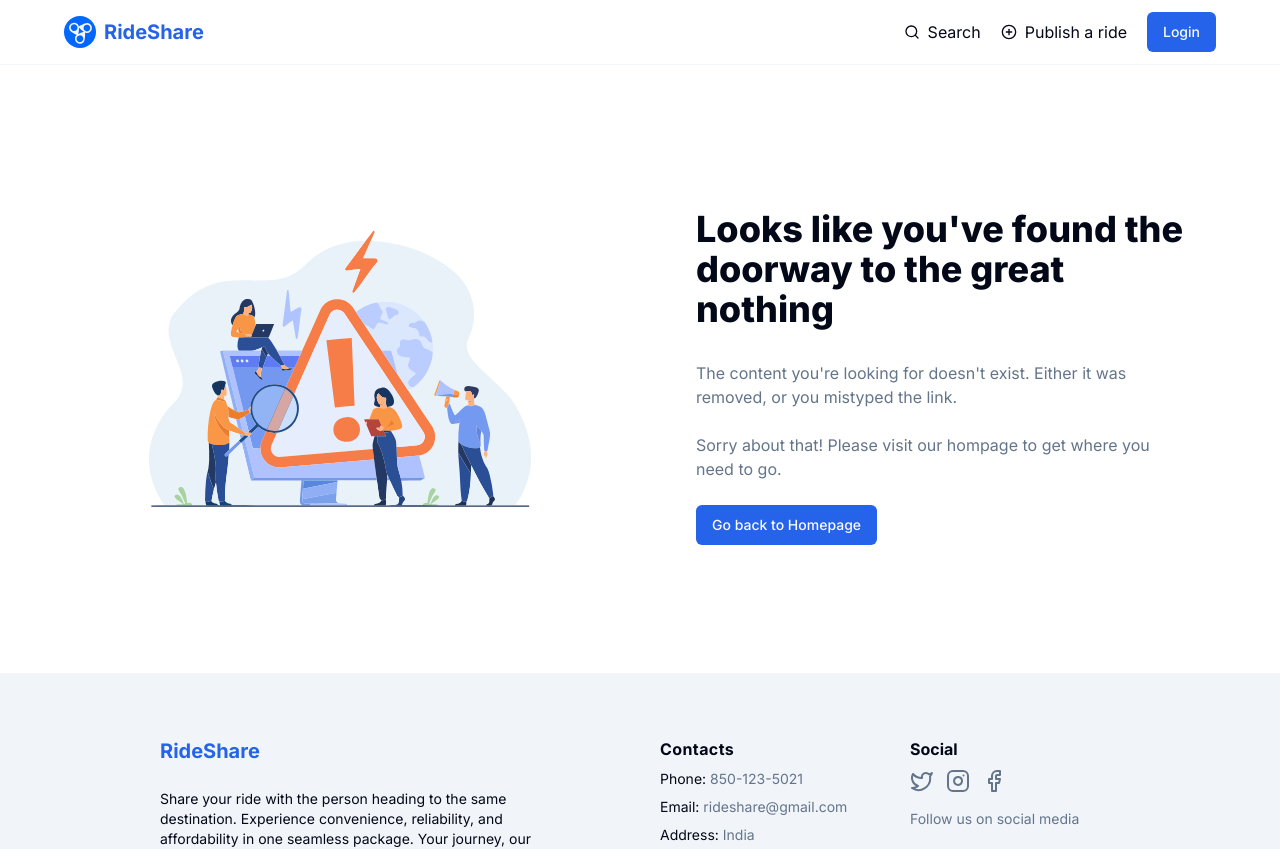
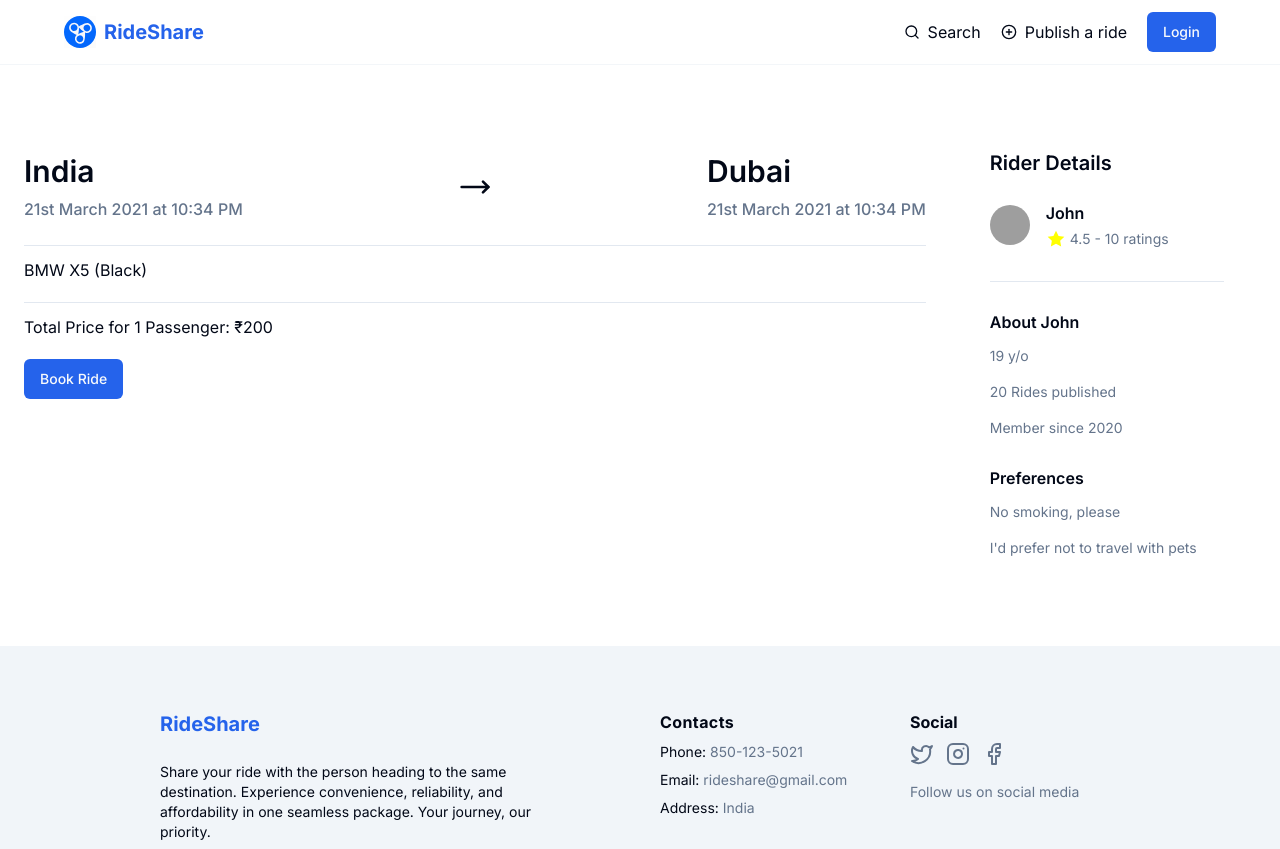
Before and after one commit to codinggita/ride_share, a React (Vite) app in the folder client/: page /ride/1 in a window 1280 px wide. Shown: the top 849 px of the page. Built offline with nearby package versions, Linux system fonts and the light colour scheme; grey boxes are pictures that could not be loaded.

Commit message:
Added ride detail page

```diff
--- a/client/src/App.jsx
+++ b/client/src/App.jsx
@@ -6,6 +6,7 @@ import OfferSeat from './pages/OfferSeat'
 import Footer from './components/Footer'
 import SearchPage from './pages/SearchPage'
 import Error from './pages/Error'
+import RideDetail from './pages/RideDetail'
 
 function App() {
 
@@ -17,6 +18,7 @@ function App() {
       <Route path="/*" element={<Error />} />
       <Route path="/search" element={<SearchPage />} />
       <Route path="/offer-seat" element={<OfferSeat />} />
+      <Route path="/ride/:rideId" element={<RideDetail />} />
     </Routes>
     <Footer />
     </>
--- /dev/null
+++ b/client/src/pages/RideDetail.jsx
@@ -0,0 +1,93 @@
+import { AlertDialog, AlertDialogAction, AlertDialogCancel, AlertDialogContent, AlertDialogDescription, AlertDialogFooter, AlertDialogHeader, AlertDialogTitle, AlertDialogTrigger } from "@/components/ui/alert-dialog"
+import { Avatar, AvatarFallback, AvatarImage } from "@/components/ui/avatar"
+import { Button } from "@/components/ui/button"
+import { Toaster } from "@/components/ui/sonner"
+import { MoveDown, MoveRight, Star } from "lucide-react"
+import { toast } from "sonner"
+
+const RideDetail = () => {
+  function handleBook(){
+    console.log('click')
+    toast("Your ride has been booked successfully", {
+      description: "Sunday, December 03, 2023 at 9:00 AM",
+    })
+  }
+  return (
+    <main className="pb-12 md:py-14 px-6 2xl:px-20 2xl:container 2xl:mx-auto">
+      <div className="flex flex-col gap-8 md:flex-row jusitfy-center w-full">
+        <div className="flex flex-col justify-start items-start gap-2 w-full">
+          <div className="flex flex-col sm:flex-row gap-4 justify-between sm:items-center w-full py-8 pb-4">
+            <div className="flex flex-col space-y-2 ">
+              <h1 className="text-3xl font-semibold leading-7 lg:leading-9">India</h1>
+              <p className="text-base font-medium leading-6 text-muted-foreground">21st March 2021 at 10:34 PM</p>
+            </div>
+            <MoveRight size={32} className="hidden sm:block"  />
+            <MoveDown size={32} className="block sm:hidden" />
+            <div className="flex flex-col space-y-2 ">
+              <h1 className="text-3xl font-semibold leading-7 lg:leading-9">Dubai</h1>
+              <p className="text-base font-medium leading-6 text-muted-foreground">21st March 2021 at 10:34 PM</p>
+            </div>
+          </div>
+          <div className="w-full py-3 border-t">
+            <span className="text-base">BMW X5 (Black)</span>
+          </div>
+          <div className="w-full py-3 border-t">
+            <span className="text-base">Total Price for 1 Passenger: ₹200</span>
+          </div>
+          <AlertDialog>
+            <AlertDialogTrigger>
+              <Button>Book Ride</Button>
+            </AlertDialogTrigger>
+            <AlertDialogContent>
+              <AlertDialogHeader>
+                <AlertDialogTitle>Confirm your booking</AlertDialogTitle>
+                <AlertDialogDescription>
+                  Are you sure to confirm your ride?
+                  This action will finalize your participation in the shared journey.
+                </AlertDialogDescription>
+              </AlertDialogHeader>
+              <AlertDialogFooter>
+                <AlertDialogCancel>Cancel</AlertDialogCancel>
+                <AlertDialogAction onClick={handleBook} >Continue</AlertDialogAction>
+              </AlertDialogFooter>
+            </AlertDialogContent>
+          </AlertDialog>
+        </div>
+
+
+        <div className="w-full sm:w-96 flex p-0 py-6 md:p-6 xl:p-8 flex-col">
+          <h3 className="text-xl font-semibold leading-5">Rider Details</h3>
+          <div className="flex flex-col justify-start items-stretch h-full w-full">
+            <div className="flex flex-col justify-start items-start flex-shrink-0">
+              <div className="flex w-full space-x-4 py-8 border-b">
+                {/* <img src="https://github.com/shadcn.png" alt="avatar" /> */}
+                <Avatar>
+                  <AvatarImage src="https://github.com/shadcn.png" />
+                  <AvatarFallback>Profile</AvatarFallback>
+                </Avatar>
+                <div className="flex justify-center items-start flex-col space-y-2">
+                  <p className="text-base font-semibold leading-4 text-left">John</p>
+                  <div className="flex items-center text-sm gap-1 text-muted-foreground"><Star fill="yellow" size={20} className="text-transparent" /> 4.5 - 10 ratings</div>
+                </div>
+              </div>
+              <div className="flex justify-center items-start flex-col space-y-4 mt-8">
+                  <p className="text-base font-semibold leading-4 text-center md:text-left">About John</p>
+                  <p className="text-sm text-muted-foreground">19 y/o</p>
+                  <p className="text-sm text-muted-foreground">20 Rides published</p>
+                  <p className="text-sm text-muted-foreground">Member since 2020</p>
+              </div>
+              <div className="flex justify-center items-start flex-col space-y-4 mt-8">
+                  <p className="text-base font-semibold leading-4 text-center md:text-left">Preferences</p>
+                  <p className="text-sm text-muted-foreground">No smoking, please</p>
+                  <p className="text-sm text-muted-foreground">I&apos;d prefer not to travel with pets</p>
+              </div>
+            </div>
+          </div>
+        </div>
+      </div>
+      <Toaster />
+    </main>
+  )
+}
+
+export default RideDetail
```
